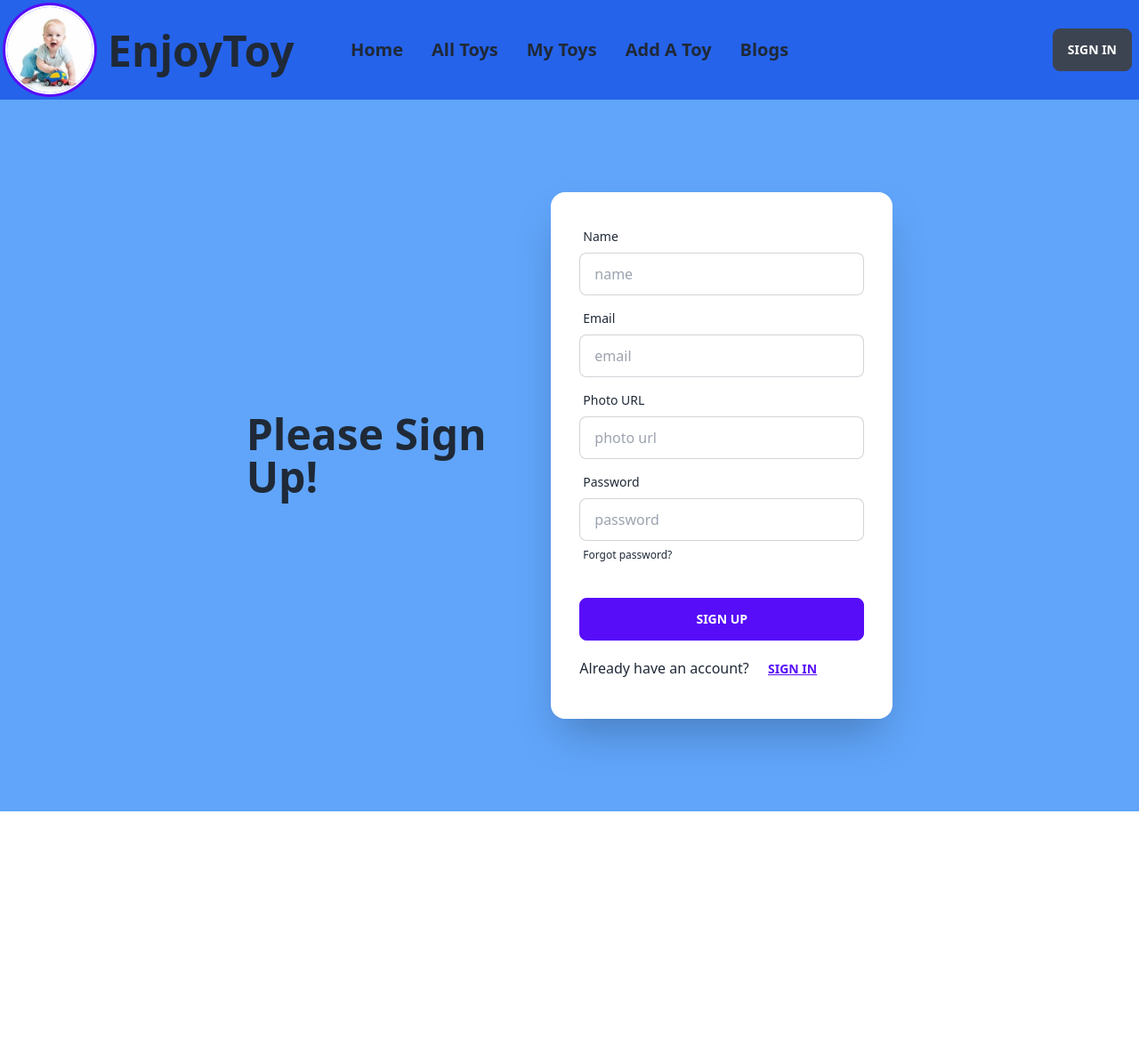
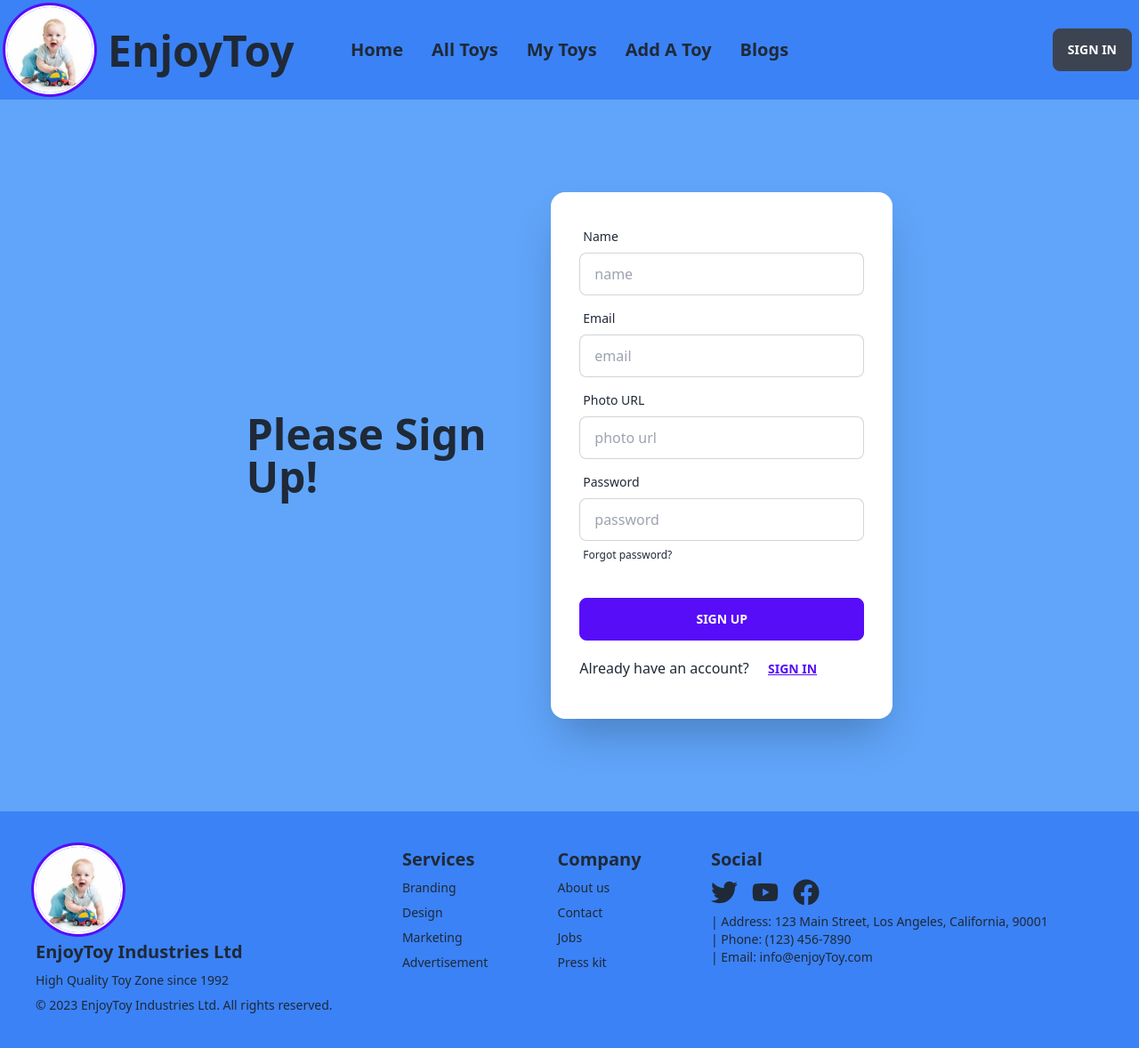
Before and after one commit to ajauni01/Toy-Marketplace-Client-Side, a React (Vite) app: page /signUp in a window 1280 px wide. Shown: the whole page at 89% size. Before the commit the page ends 912 px from the top, so only its background shows below. Built offline with nearby package versions, Linux system fonts and the light colour scheme; no server answers.

Commit message:
signout-button-added

```diff
--- a/src/Pages/Blogs/Blogs.jsx
+++ b/src/Pages/Blogs/Blogs.jsx
@@ -1,3 +1,4 @@
+import Footer from "../Shared/Footer/Footer";
 import NavBar from "../Shared/NavBar/NavBar";
 
 const Blogs = () => {
@@ -44,6 +45,7 @@ const Blogs = () => {
           </p>
         </div>
       </div>
+      <Footer></Footer>
     </div>
   );
 };
--- /dev/null
+++ b/src/Pages/Shared/Footer/Footer.jsx
@@ -0,0 +1,55 @@
+import logo from '../../../../public/icon.jpeg'
+import { FaTwitter, FaYoutube, FaFacebook } from 'react-icons/fa';
+
+
+const Footer = () => {
+  return (
+
+
+
+    <footer className="footer p-10 bg-blue-500">
+      <div>
+        <div className="avatar">
+          <div className="w-24 rounded-full ring ring-primary ring-offset-base-100 ring-offset-2">
+            <img src={logo} />
+          </div>
+        </div>
+
+        <p className='font-bold text-xl'>EnjoyToy Industries Ltd </p>
+        <p> High Quality Toy Zone since 1992</p>
+        <p>© 2023 EnjoyToy Industries Ltd. All rights reserved. </p>
+      </div>
+
+      <div>
+        <span className="font-bold text-xl">Services</span>
+        <a className="link link-hover">Branding</a>
+        <a className="link link-hover">Design</a>
+        <a className="link link-hover">Marketing</a>
+        <a className="link link-hover">Advertisement</a>
+      </div>
+      <div>
+        <span className="font-bold text-xl">Company</span>
+        <a className="link link-hover">About us</a>
+        <a className="link link-hover">Contact</a>
+        <a className="link link-hover">Jobs</a>
+        <a className="link link-hover">Press kit</a>
+      </div>
+
+
+      <div>
+        <span className="font-bold text-xl">Social</span>
+        <div className="grid grid-flow-col gap-4">
+          <a><FaTwitter className='text-3xl hover:text-blue-700' /></a>
+          <a><FaYoutube className='text-3xl hover:text-red-700' /></a>
+
+          <a><FaFacebook className='text-3xl hover:text-blue-900' /></a>
+        </div>
+        <div>
+          <p> | Address: 123 Main Street, Los Angeles, California, 90001</p> <p>| Phone: (123) 456-7890</p> <p>| Email: info@enjoyToy.com</p>
+        </div>
+      </div>
+    </footer>
+  );
+};
+
+export default Footer;
--- a/src/Pages/Shared/NavBar/NavBar.jsx
+++ b/src/Pages/Shared/NavBar/NavBar.jsx
@@ -1,8 +1,14 @@
 import './NavBar.css'
 import logo from '../../../../public/icon.jpeg'
 import { Link } from 'react-router-dom';
+import { useContext } from 'react';
+import { AuthContext } from '../../../Providers/AuthProvider';
+import Swal from 'sweetalert2';
 
 const NavBar = () => {
+  const { user, logOut } = useContext(AuthContext)
+  console.log('User Details in the Nav Bar', user)
+
   const navItems = <>
     <li><Link to="/">Home</Link></li>
     <li><a>All Toys</a></li>
@@ -10,8 +16,36 @@ const NavBar = () => {
     <li><a>Add A Toy</a></li>
     <li><Link to="/blogs">Blogs</Link></li>
   </>
+
+  // function to handle ser sign out
+  const handleSignOut = () => {
+    logOut()
+      .then(() => {
+        // show the successful sign out message
+        Swal.fire({
+          title: 'Success!',
+          text: 'Successfully Signed Out',
+          icon: 'success',
+          confirmButtonText: 'Ok'
+        })
+
+      })
+      .catch((error) => {
+        console.error(error.mess
+        )
+        // show the error message
+        Swal.fire({
+          title: 'Error!',
+          text: error.message,
+          icon: 'error',
+          confirmButtonText: 'Ok'
+        })
+      })
+  }
+
+
   return (
-    <div className="navbar bg-blue-500 hover:bg-blue-600 text-xl ">
+    <div className="navbar bg-blue-500  text-xl ">
       {/* navbar-starts */}
       <div className="navbar-start">
         <div className="dropdown">
@@ -42,7 +76,10 @@ const NavBar = () => {
       </div>
       {/* navbar-ends */}
       <div className="navbar-end">
-        <Link to="/signIn"><a className="btn">Sign In</a></Link>
+        {
+          user?.email ? <button onClick={handleSignOut} className="btn">Sign Out</button> : <Link to="/signIn"><button className="btn ">Sign In</button></Link>
+        }
+
       </div>
     </div>
   );
--- a/src/SignIn/SingIn.jsx
+++ b/src/SignIn/SingIn.jsx
@@ -6,6 +6,7 @@ import Swal from "sweetalert2";
 import { GoogleAuthProvider, signInWithPopup } from "firebase/auth";
 import { FaGoogle } from 'react-icons/fa';
 import auth from "../FireBase/Firebase.config";
+import Footer from "../Pages/Shared/Footer/Footer";
 
 
 const SingIn = () => {
@@ -101,14 +102,14 @@ const SingIn = () => {
                     <label className="label">
                       <span className="label-text">Email</span>
                     </label>
-                    <input type="email" placeholder="email" name="email" className="input input-bordered" required />
+                    <input type="email" placeholder="email" name="email" className="input input-bordered" />
                   </div>
 
                   <div className="form-control">
                     <label className="label">
                       <span className="label-text">Password</span>
                     </label>
-                    <input type="password" placeholder="password" name="password" className="input input-bordered" required />
+                    <input type="password" placeholder="password" name="password" className="input input-bordered" />
                     <label className="label">
                       <a href="#" className="label-text-alt link link-hover">Forgot password?</a>
                     </label>
@@ -121,14 +122,14 @@ const SingIn = () => {
                     <button onClick={handleGoogleSignIn} className="btn btn-outline btn-primary"><FaGoogle className="me-2 text-3xl" />  SignIn With Google</button>
                   </div>
 
-                  <p>New to the website? <Link to="/signUp"> <button className="btn btn-link">Sign Up</button></Link></p>
+                  <p>New to EnjoyToy? <Link to="/signUp"> <button className="btn btn-link">Sign Up</button></Link></p>
                 </div>
               </div>
             </div>
           </div>
         </form>
       </div>
-
+      <Footer></Footer>
     </div>
   );
 };
--- a/src/SignUp/SignUp.jsx
+++ b/src/SignUp/SignUp.jsx
@@ -3,6 +3,7 @@ import NavBar from "../Pages/Shared/NavBar/NavBar";
 import { AuthContext } from "../Providers/AuthProvider";
 import { useContext } from "react";
 import Swal from "sweetalert2";
+import Footer from "../Pages/Shared/Footer/Footer";
 
 const SignUp = () => {
 
@@ -106,6 +107,7 @@ const SignUp = () => {
           </div>
         </div>
       </form>
+      <Footer></Footer>
     </div>
   );
 };
```
